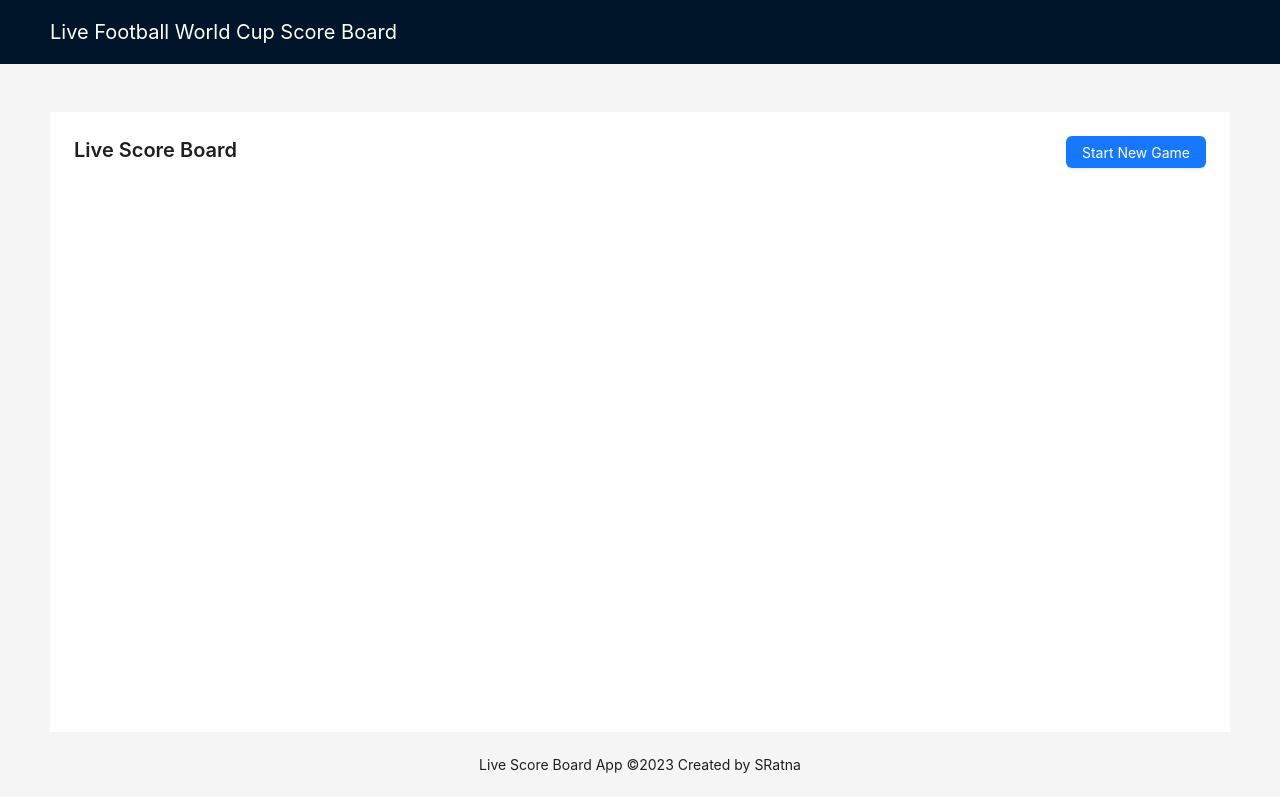
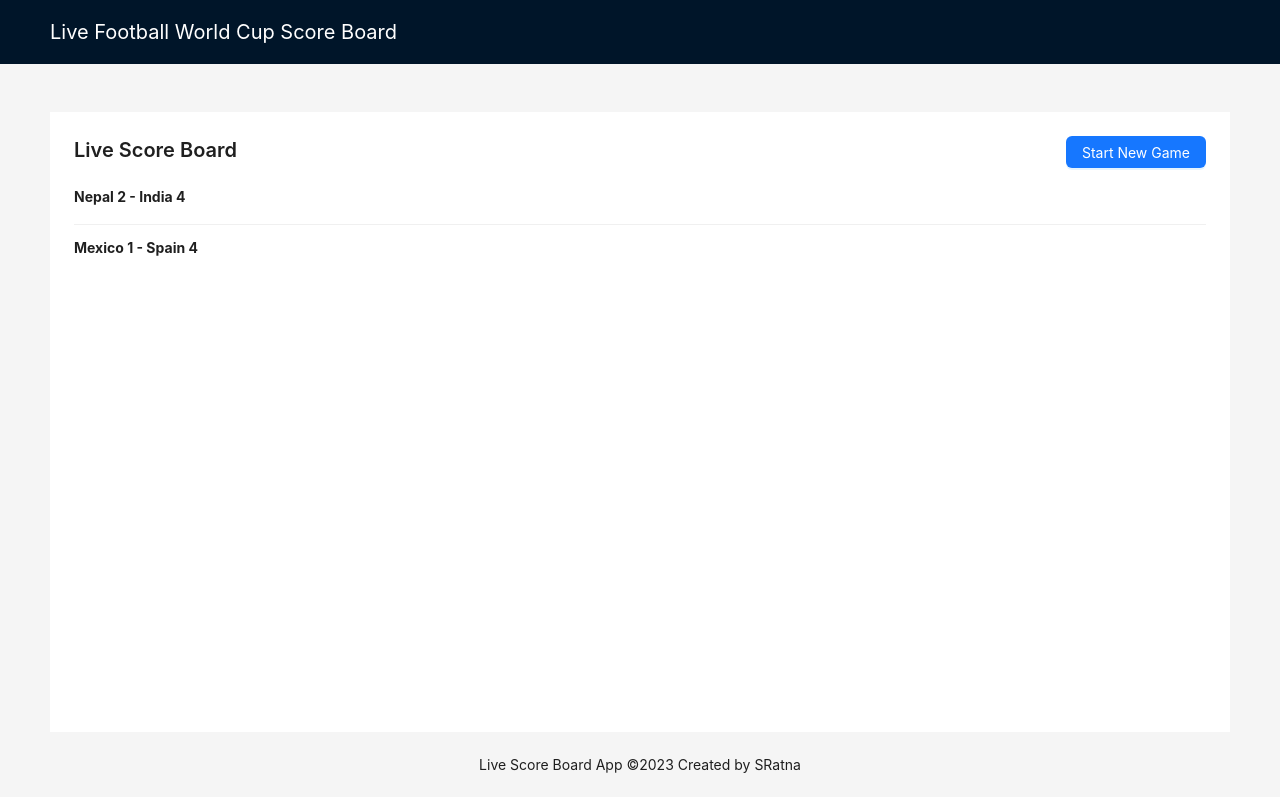
Before and after one commit to SRatna/live-scoreboard-app, a React (Vite) app: page / in a window 1280 px wide. Built offline with nearby package versions, Linux system fonts and the light colour scheme.

Commit message:
add score board list with some dummy data

```diff
--- a/src/components/ScoreBoard.tsx
+++ b/src/components/ScoreBoard.tsx
@@ -1,14 +1,31 @@
 import { Typography, Button } from 'antd';
+import { Score } from '../models/Score';
+import ScoreBoardList from './ScoreBoardList';
 
 const { Title } = Typography;
 
 const ScoreBoard = () => {
+  const scores: Score[] = [
+    {
+      homeTeam: "Nepal",
+      homeTeamScore: 2,
+      awayTeam: "India",
+      awayTeamScore: 4
+    },
+    {
+      homeTeam: "Mexico",
+      homeTeamScore: 1,
+      awayTeam: "Spain",
+      awayTeamScore: 4
+    }
+  ]
   return (
     <>
       <div style={{ display: "flex", justifyContent: "space-between" }}>
         <Title style={{ marginTop: 0 }} level={4}>Live Score Board</Title>
         <Button type="primary">Start New Game</Button>
       </div>
+      <ScoreBoardList scores={scores} />
     </>
   )
 }
--- /dev/null
+++ b/src/components/ScoreBoardList.tsx
@@ -0,0 +1,23 @@
+import { List } from 'antd';
+import { Score } from '../models/Score';
+
+interface PropType {
+  scores: Score[]
+}
+
+const ScoreBoardList = ({ scores }: PropType) => {
+  return (
+    <List
+      itemLayout="horizontal"
+      dataSource={scores}
+      renderItem={(item) => (
+        <List.Item>
+          <List.Item.Meta
+            title={`${item.homeTeam} ${item.homeTeamScore} - ${item.awayTeam} ${item.awayTeamScore}`}
+          />
+        </List.Item>
+      )}
+    />
+  );
+}
+export default ScoreBoardList;
```
